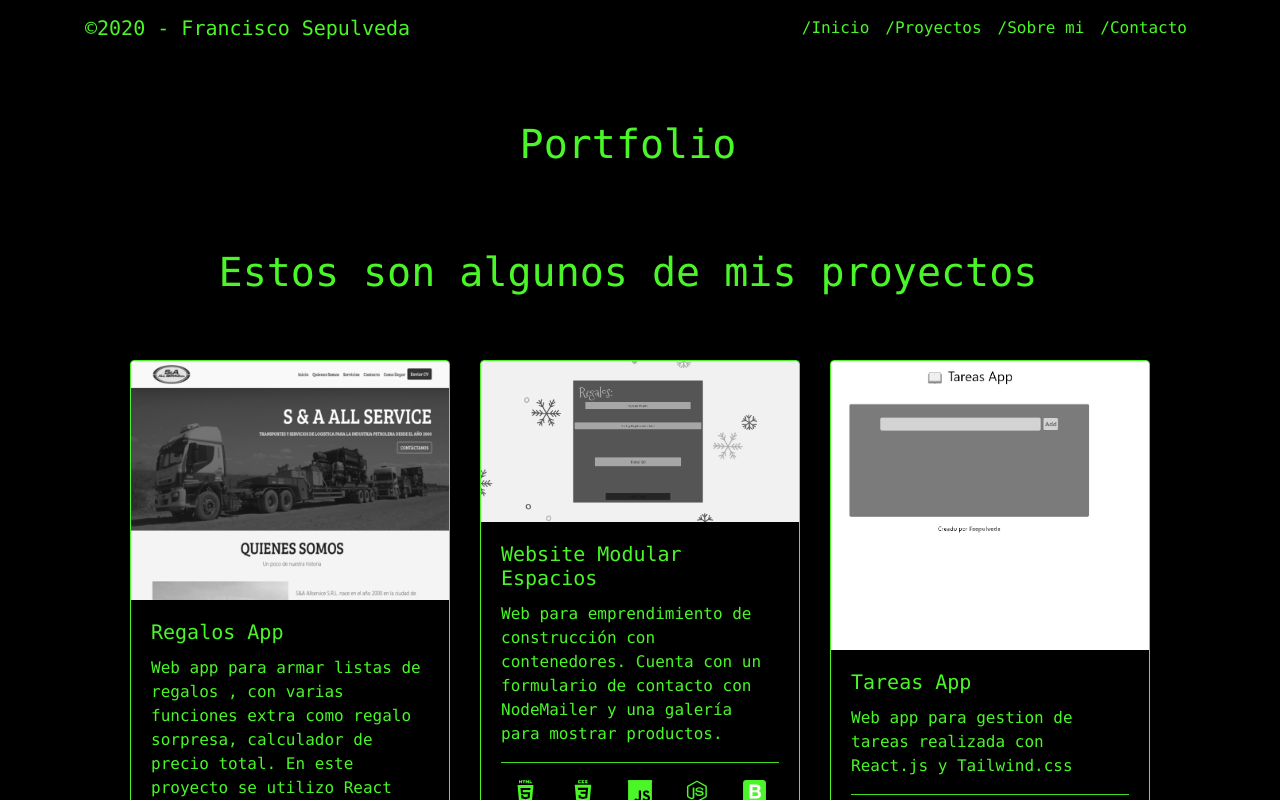
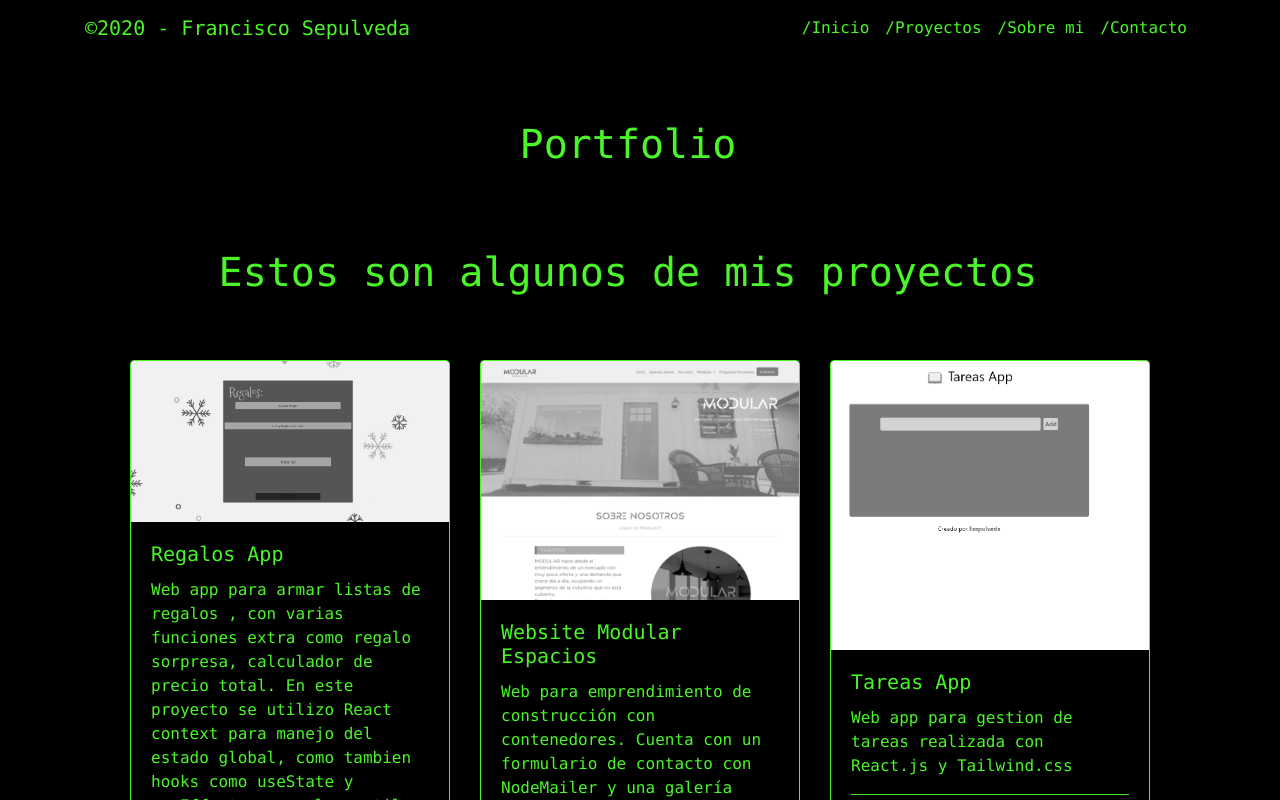
Before and after one commit to fsepulvedadev/portfolio, a React (Create React App) app: page /proyectos in a window 1280 px wide. Shown: the top 800 px of the page. Built offline with nearby package versions, Linux system fonts and the light colour scheme.

Commit message:
correccion error en proyectos

```diff
--- a/src/pages/Proyectos/Proyectos.js
+++ b/src/pages/Proyectos/Proyectos.js
@@ -50,7 +50,11 @@ function App() {
           <CardGroup>
             <div className=" col-12 col-md-4 ">
               <Card bg="dark" border="success" style={{ width: "20rem" }}>
-                <Card.Img className="green-filter" variant="top" src={sya} />
+                <Card.Img
+                  className="green-filter"
+                  variant="top"
+                  src={regalos}
+                />
                 <Card.Body>
                   <Card.Title>Regalos App</Card.Title>
                   <Card.Text>
@@ -115,7 +119,7 @@ function App() {
                 <Card.Img
                   className="green-filter"
                   variant="top"
-                  src={regalos}
+                  src={modular}
                 />
                 <Card.Body>
                   <Card.Title>Website Modular Espacios</Card.Title>
```
